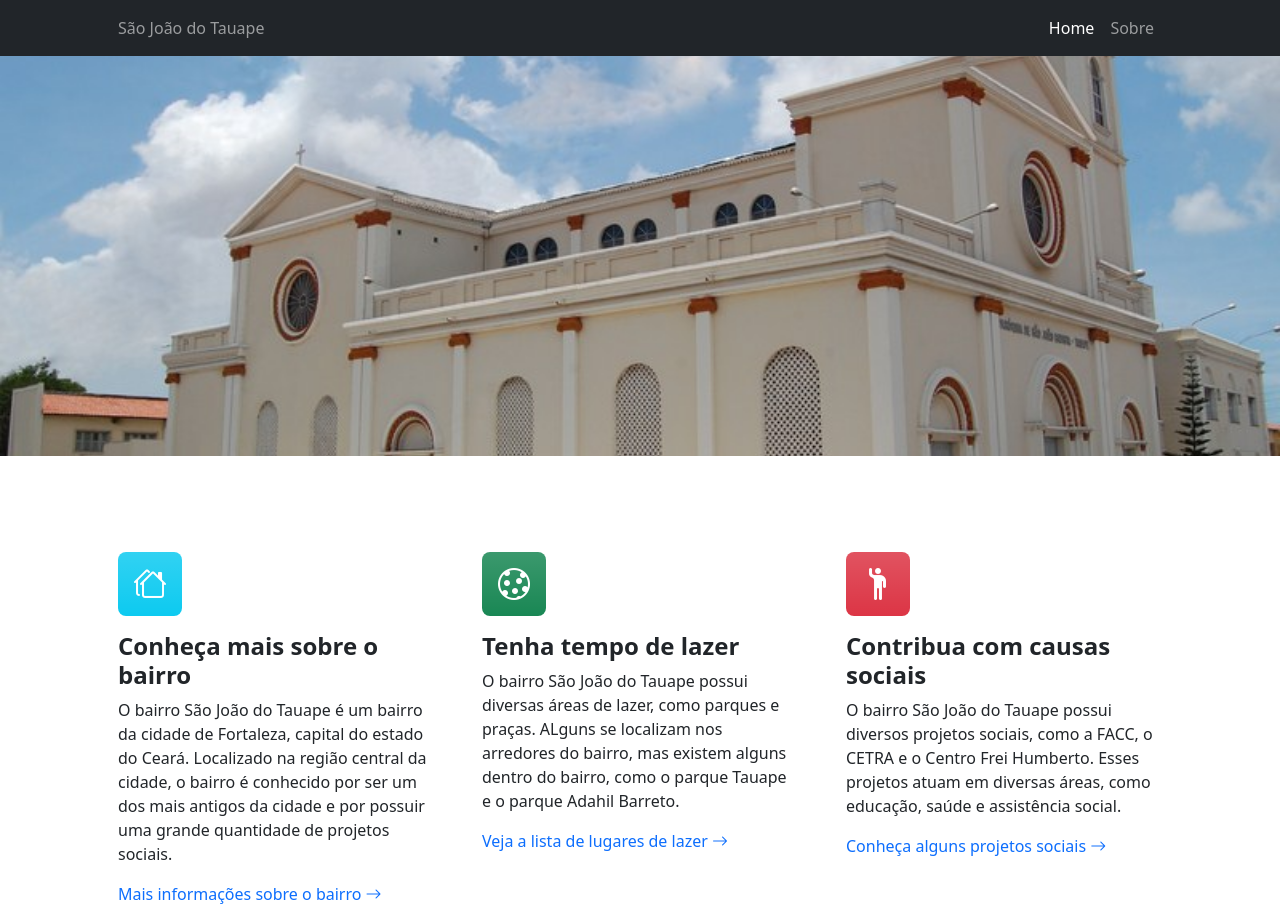
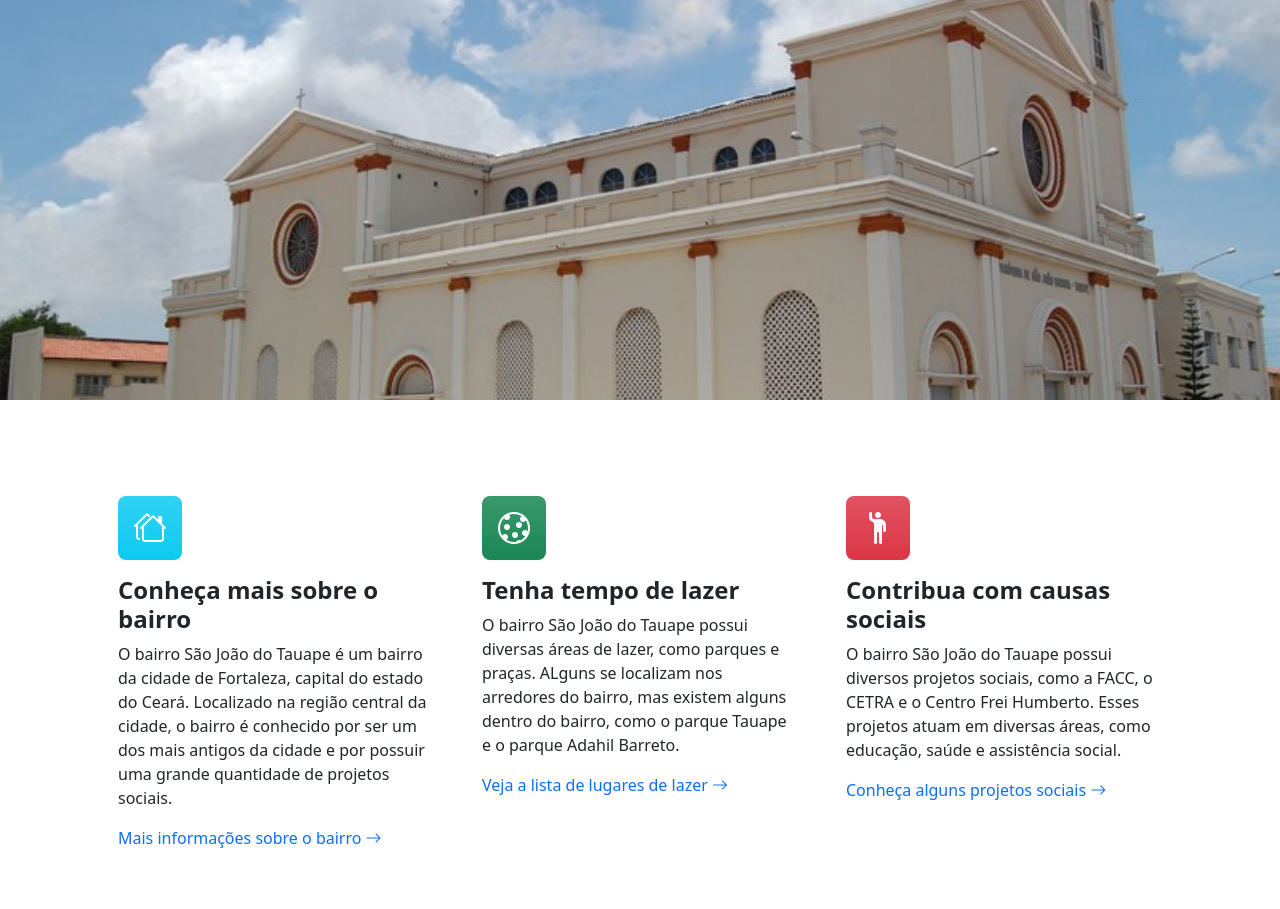
Before and after one commit to renanorodrigues/saojoaodotauape, a plain HTML site: page index.html in a window 1280 px wide. Shown: the top 909 px of the page. Drawn offline with nearby package versions, Linux system fonts and the light colour scheme.

Commit message:
Removido navbar

```diff
--- a/index.html
+++ b/index.html
@@ -14,19 +14,6 @@
         <link rel="stylesheet" href="css/main.css">
     </head>
     <body>
-        <!-- Responsive navbar-->
-        <nav class="navbar navbar-expand-lg navbar-dark bg-dark">
-            <div class="container px-5">
-              <button class="navbar-toggler" type="button" data-bs-toggle="collapse" data-bs-target="#navbarSupportedContent" aria-controls="navbarSupportedContent" aria-expanded="false" aria-label="Toggle navigation"><span class="navbar-toggler-icon"></span></button>
-              <span class="navbar-text">São João do Tauape</span>
-              <div class="collapse navbar-collapse" id="navbarSupportedContent">
-                <ul class="navbar-nav ms-auto mb-2 mb-lg-0">
-                  <li class="nav-item"><a class="nav-link active" aria-current="page" href="#!">Home</a></li>
-                  <li class="nav-item"><a class="nav-link" href="#!">Sobre</a></li>
-                </ul>
-              </div>
-            </div>
-        </nav>
         <!-- Header-->
         <header id="background-header"></header>
         <!-- Seção sobre o bairro, projetos e áreas de lazer-->
```
